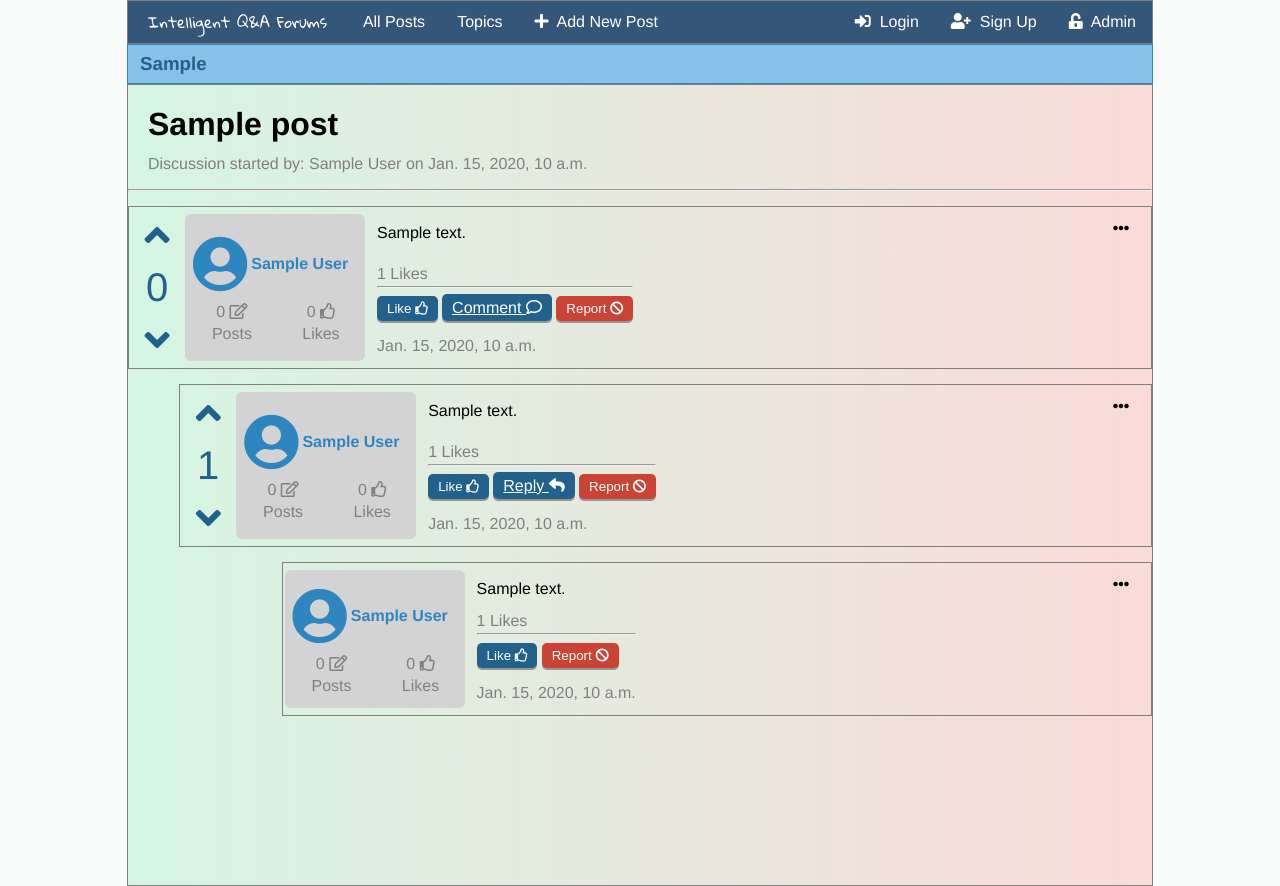
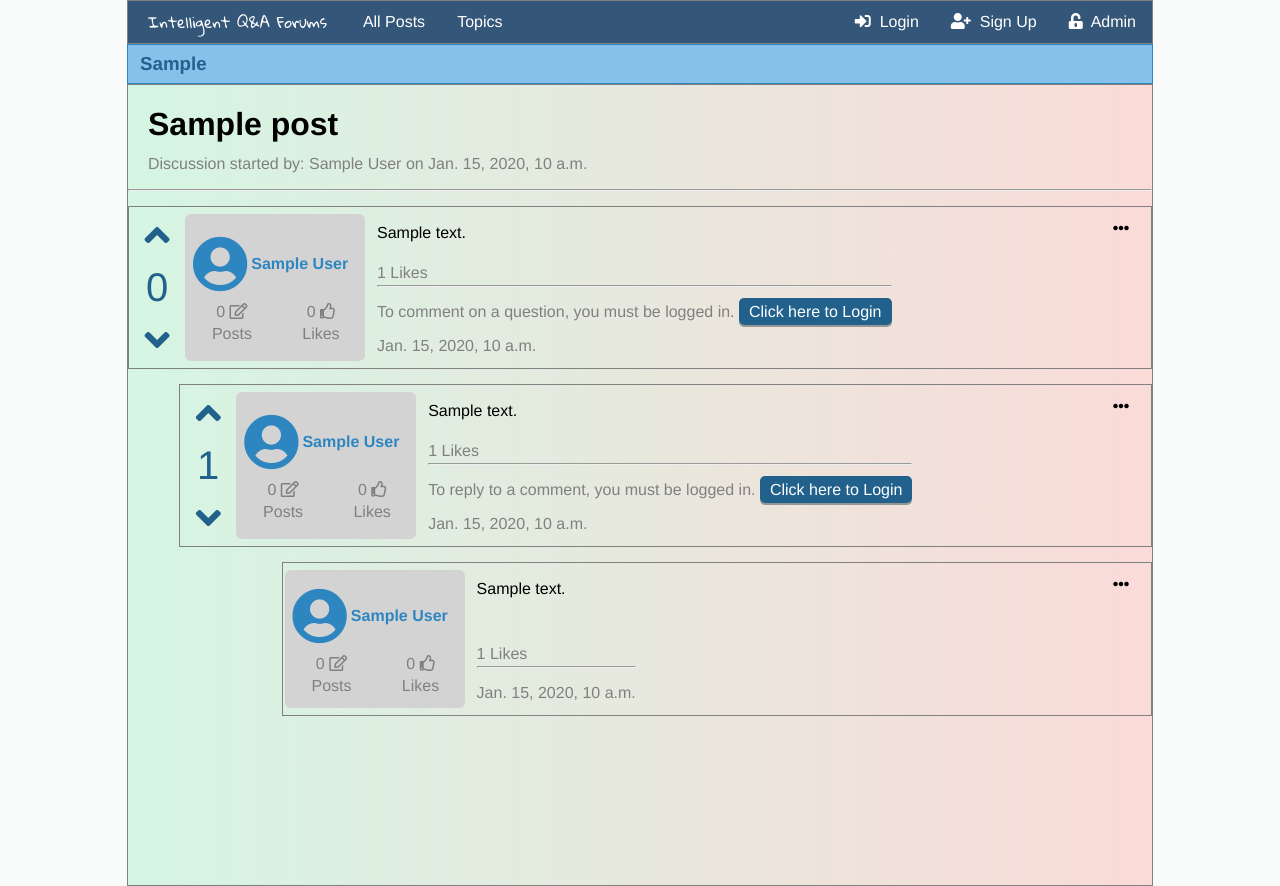
Before and after one commit to osama-aboukoura/final-year-project, a Django app: page /1/ in a window 1280 px wide. Run offline with Django 3.2, Linux system fonts and the light colour scheme; tables that the repository leaves empty hold one stand-in row (values such as "Sample post"); some libraries are stand-ins or nearby versions.

Commit message:
Hide post comment reply buttons when not logged in

```diff
--- a/post/static/post-comment-reply/style.css
+++ b/post/static/post-comment-reply/style.css
@@ -129,9 +129,8 @@
 
 .button {
     cursor: pointer;
+    text-decoration: none;
     padding: 5px 10px;
-    /* text-align: center; */
-    /* outline: none; */
     color: white;
     border: none;
     border-radius: 5px;
--- a/post/templates/post/comment.html
+++ b/post/templates/post/comment.html
@@ -17,9 +17,13 @@
         <div class='buttons-and-date-fixed-bottom'>
             <p style='margin-bottom: -5px; padding: 0;'>{{comment.commentNumberOfLikes}} Likes</p>
             <hr/>
-            <button class='button blue'>Like <i class="far fa-thumbs-up"></i></button>
-            <a class='button blue' href='{{comment.pk}}/add-reply/'>Reply <i class="fas fa-reply"></i></a>
-            <button class='button danger'>Report <i class="fas fa-ban"></i></button>
+            {% if user.is_authenticated %}
+                <button class='button blue'>Like <i class="far fa-thumbs-up"></i></button>
+                <a class='button blue' href='{{comment.pk}}/add-reply/'>Reply <i class="fas fa-reply"></i></a>
+                <button class='button danger'>Report <i class="fas fa-ban"></i></button>
+            {% else %}
+                <p>To reply to a comment, you must be logged in. <a class='button blue' href="{% url 'post:user_login' %}">Click here to Login</a></p>
+            {% endif %}
             <p>{{comment.commentDate}}</p>
         </div>
     </td>
--- a/post/templates/post/navigationbar.html
+++ b/post/templates/post/navigationbar.html
@@ -7,7 +7,9 @@
     <button class='logo'>Intelligent Q&#38;A Forums</button>
     <a href="{% url 'post:index'%}">All Posts</a>
     <a href="{% url 'post:topics'%}">Topics</a>
-    <a href="{% url 'post:add-post'%}"><i class="fas fa-plus"></i>&nbsp; Add New Post</a>
+    {% if user.is_authenticated %}
+        <a href="{% url 'post:add-post'%}"><i class="fas fa-plus"></i>&nbsp; Add New Post</a>
+    {% endif %}
     <a style="float:right" href="/admin"><i class="fas fa-unlock-alt"></i>&nbsp; Admin</a>
 
     {% if user.is_authenticated %}
--- a/post/templates/post/post.html
+++ b/post/templates/post/post.html
@@ -17,9 +17,13 @@
         <div class='buttons-and-date-fixed-bottom'>
             <p style='margin-bottom: -5px; padding: 0;'>{{post.postNumberOfLikes}} Likes</p>
             <hr/>
-            <button class='button blue'>Like <i class="far fa-thumbs-up"></i></button>
-            <a class='button blue' href='add-comment/'>Comment <i class="far fa-comment"></i></a>
-            <button class='button danger'>Report <i class="fas fa-ban"></i></button>
+            {% if user.is_authenticated %}
+                <button class='button blue'>Like <i class="far fa-thumbs-up"></i></button>
+                <a class='button blue' href='add-comment/'>Comment <i class="far fa-comment"></i></a>
+                <button class='button danger'>Report <i class="fas fa-ban"></i></button>
+            {% else %}
+                <p>To comment on a question, you must be logged in. <a class='button blue' href="{% url 'post:user_login' %}">Click here to Login</a></p>
+            {% endif %}
             <p>{{post.postDate}}</p>
         </div>
     </td>
--- a/post/templates/post/reply.html
+++ b/post/templates/post/reply.html
@@ -12,8 +12,10 @@
         <div class='buttons-and-date-fixed-bottom'>
             <p style='margin-bottom: -5px; padding: 0;'>{{reply.replyNumberOfLikes}} Likes</p>
             <hr/>
-            <button class='button blue'>Like <i class="far fa-thumbs-up"></i></button>
-            <button class='button danger'>Report <i class="fas fa-ban"></i></button>
+            {% if user.is_authenticated %}
+                <button class='button blue'>Like <i class="far fa-thumbs-up"></i></button>
+                <button class='button danger'>Report <i class="fas fa-ban"></i></button>
+            {% endif %}
             <p>{{reply.replyDate}}</p>
         </div>
     </td>
```
Also changed, not shown: post/views.py (+7 -1 lines).
